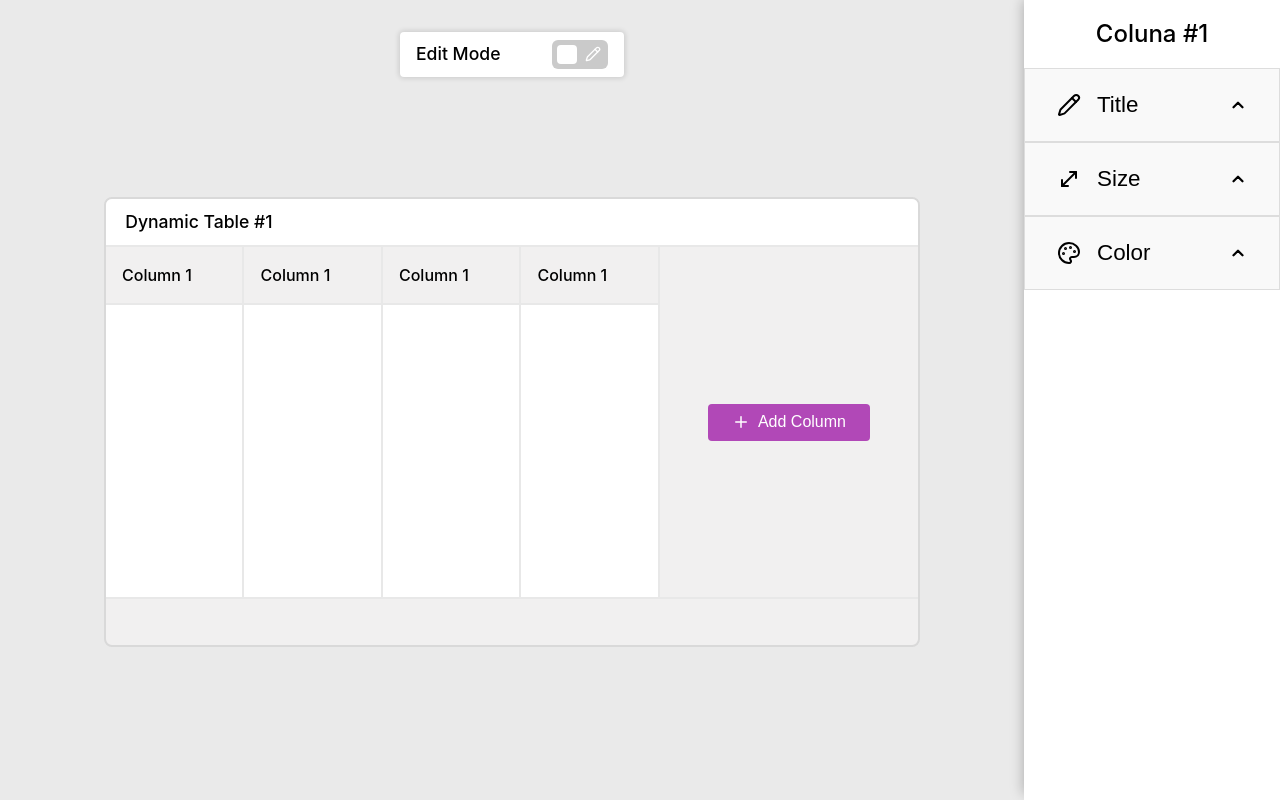
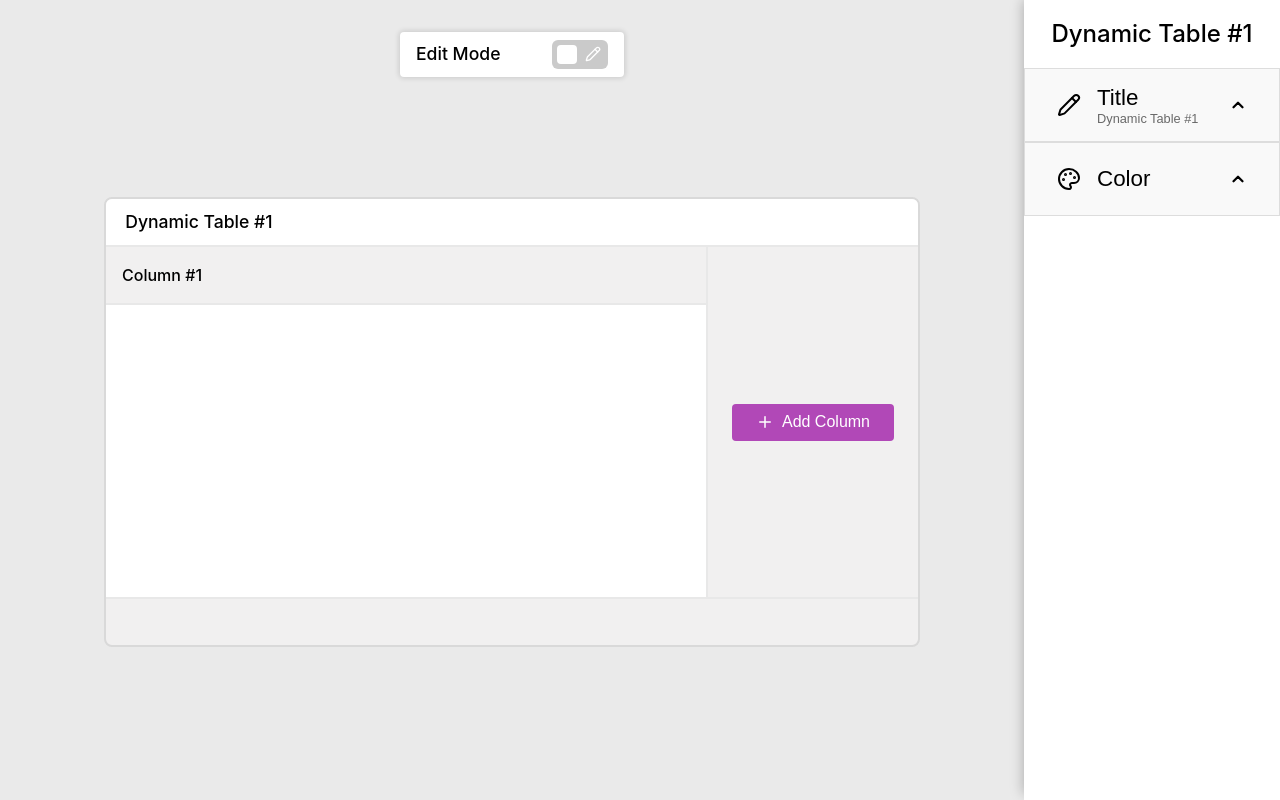
Before and after one commit to joaolucenalima/table-manager, a React (Vite) app: page / in a window 1280 px wide. Built offline with nearby package versions, Linux system fonts and the light colour scheme.

Commit message:
feat: logic to add and remove columns

```diff
--- a/src/components/sidebar/column-edit-sidebar.tsx
+++ b/src/components/sidebar/column-edit-sidebar.tsx
@@ -1,6 +1,6 @@
-import { AlignCenter, AlignLeft, AlignRight, MoveDiagonal, Palette, Pencil } from "lucide-react";
-import { Dispatch, SetStateAction } from "react";
-import { ActualSelection } from "../../contexts/mode-context";
+import { AlignCenter, AlignLeft, AlignRight, MoveDiagonal, Palette, Pencil, Trash2 } from "lucide-react";
+import { Dispatch, SetStateAction, useContext } from "react";
+import { ActualSelection, ModeContext } from "../../contexts/mode-context";
 import { CollapsibleMenu } from "../collapsible-menu";
 import { ColorPicker } from "../color-picker";
 
@@ -10,10 +10,23 @@ type ColumnEditSidebarProps = {
 }
 
 export function ColumnEditSidebar({ id }: ColumnEditSidebarProps) {
+  const { tableColumns, removeColumn } = useContext(ModeContext)
+
   return (
     <aside>
       <div id="sidebar_title">
         <h2>{id}</h2>
+
+        {tableColumns.length > 1 && (
+          <button
+            type="button"
+            className="delete_button"
+            title="Remove Column"
+            onClick={() => removeColumn(id)}
+          >
+            <Trash2 size={18} color="#f70a0a" />
+          </button>
+        )}
       </div>
 
       <CollapsibleMenu icon={<Pencil />} title="Title">
--- a/src/components/sidebar/sidebar.css
+++ b/src/components/sidebar/sidebar.css
@@ -11,10 +11,29 @@ aside {
 #sidebar_title {
   text-align: center;
   padding: 1rem 1.5rem;
+  position: relative;
 
   h2 {
     font-size: 1.5rem;
     font-weight: 500;
+  }
+}
+
+.delete_button {
+  position: absolute;
+  right: 1rem;
+  top: 50%;
+  transform: translateY(-50%);
+  padding: 0.5rem;
+  cursor: pointer;
+
+  background-color: #F9F9F9;
+  border: 1px solid #D9D9D9;
+  border-radius: 4px;
+  transition: all 0.2s;
+
+  &:hover {
+    background-color: #f3f3f3;
   }
 }
 
--- a/src/components/table/edit-table-column.tsx
+++ b/src/components/table/edit-table-column.tsx
@@ -7,7 +7,7 @@ export function EditTableColumn({ onFocus, id }: EditTableColumnProps) {
   return (
     <div className="edit_table_column" tabIndex={1} onFocus={onFocus} id={id}>
       <div className="column_header">
-        <span className="column_title">Column 1</span>
+        <span className="column_title">{id}</span>
       </div>
 
       <div className="column_content">
--- a/src/components/table/edit-table.css
+++ b/src/components/table/edit-table.css
@@ -6,8 +6,9 @@
   border-radius: 8px;
   overflow: hidden;
 
-  display: flex;
-  flex-direction: column;
+  display: grid;
+  grid-template-columns: 1fr max-content;
+  grid-template-rows: max-content 1fr max-content;
 }
 
 .table_container:has(.table_header.focused) {
@@ -15,6 +16,7 @@
 }
 
 .table_header {
+  grid-column: 1 / 3;
   background-color: #fff;
   padding: 0.6rem 1.2rem;
   border-bottom: 2px solid #E8E8E8;
@@ -47,7 +49,7 @@
     outline: none;
 
     .selected_column_mask {
-      background-color: rgba(168, 96, 170, 0.5);
+      background-color: rgba(168, 96, 170, 0.6);
     }
   }
 }
@@ -82,7 +84,7 @@
   align-items: center;
   justify-content: center;
   height: 100%;
-  padding: 2rem 3rem;
+  padding: 1.5rem;
 }
 
 .main_button {
@@ -106,6 +108,7 @@
 }
 
 .table_footer {
+  grid-column: 1 / 3;
   padding: 0.6rem 1.2rem;
   border-top: 2px solid #E8E8E8;
   min-height: 3rem;
--- a/src/components/table/edit-table.tsx
+++ b/src/components/table/edit-table.tsx
@@ -5,7 +5,7 @@ import { EditTableColumn } from "./edit-table-column"
 import "./edit-table.css"
 
 export function EditTable() {
-  const { setActualSelection } = useContext(ModeContext)
+  const { setActualSelection, tableColumns, addColumn } = useContext(ModeContext)
 
   function handleChangeFocus(e: React.FocusEvent<HTMLDivElement>) {
     const focusedElement = document.querySelector(".focused")
@@ -36,17 +36,16 @@ export function EditTable() {
       </div>
 
       <div className="table_content">
-        <EditTableColumn onFocus={handleChangeFocus} id="1" />
-        <EditTableColumn onFocus={handleChangeFocus} id="2" />
-        <EditTableColumn onFocus={handleChangeFocus} id="3" />
-        <EditTableColumn onFocus={handleChangeFocus} id="4" />
+        {tableColumns.map(column => (
+          <EditTableColumn onFocus={handleChangeFocus} id={column.id} key={column.id} />
+        ))}
+      </div>
 
-        <div className="add_new_column">
-          <button className="main_button">
-            <Plus size={18} />
-            Add Column
-          </button>
-        </div>
+      <div className="add_new_column">
+        <button className="main_button" onClick={addColumn}>
+          <Plus size={18} />
+          Add Column
+        </button>
       </div>
 
       <div className="table_footer">
--- a/src/contexts/mode-context.tsx
+++ b/src/contexts/mode-context.tsx
@@ -10,6 +10,14 @@ type ModeContextData = {
   actualSelection: ActualSelection;
   setActualSelection: React.Dispatch<React.SetStateAction<ActualSelection>>
   changeMode: () => void;
+  tableColumns: {
+    id: string;
+    fontWeight: string;
+    fontSize: number;
+    textAlign: string;
+  }[];
+  addColumn: () => void;
+  removeColumn: (id: string) => void;
 }
 
 type ModeProviderProps = {
@@ -21,9 +29,49 @@ export const ModeContext = createContext({} as ModeContextData);
 export function ModeProvider({ children }: ModeProviderProps) {
   const [mode, setMode] = useState<"edit" | "preview">("edit");
   const [actualSelection, setActualSelection] = useState<ActualSelection>({
-    id: "Coluna #1",
-    type: "column"
+    id: "Dynamic Table #1",
+    type: "table"
   });
+
+  const [tableColumns, setTableColumns] = useState([
+    {
+      id: "Column #1",
+      fontWeight: "normal",
+      fontSize: 16,
+      textAlign: "left"
+    }
+  ])
+
+  function addColumn() {
+    setTableColumns([
+      ...tableColumns,
+      {
+        id: `Column #${tableColumns.length + 1}`,
+        fontWeight: "normal",
+        fontSize: 16,
+        textAlign: "left"
+      }
+    ])
+  }
+
+  function removeColumn(id: string) {
+    const columnIndex = tableColumns.findIndex(column => column.id === id)
+
+    if (columnIndex === -1 || tableColumns.length === 1) {
+      return;
+    }
+
+    setTableColumns(tableColumns.filter(column => column.id !== id))
+
+    const newSelectionId = tableColumns[columnIndex - 1]?.id || tableColumns[0].id
+
+    setActualSelection({
+      id: newSelectionId,
+      type: "column"
+    })
+
+    document.getElementById(newSelectionId)?.classList.add("focused")
+  }
 
   function changeMode() {
     setMode(mode === "edit" ? "preview" : "edit");
@@ -35,7 +83,10 @@ export function ModeProvider({ children }: ModeProviderProps) {
         mode,
         changeMode,
         actualSelection,
-        setActualSelection
+        setActualSelection,
+        tableColumns,
+        addColumn,
+        removeColumn
       }}
     >
       {children}
```
